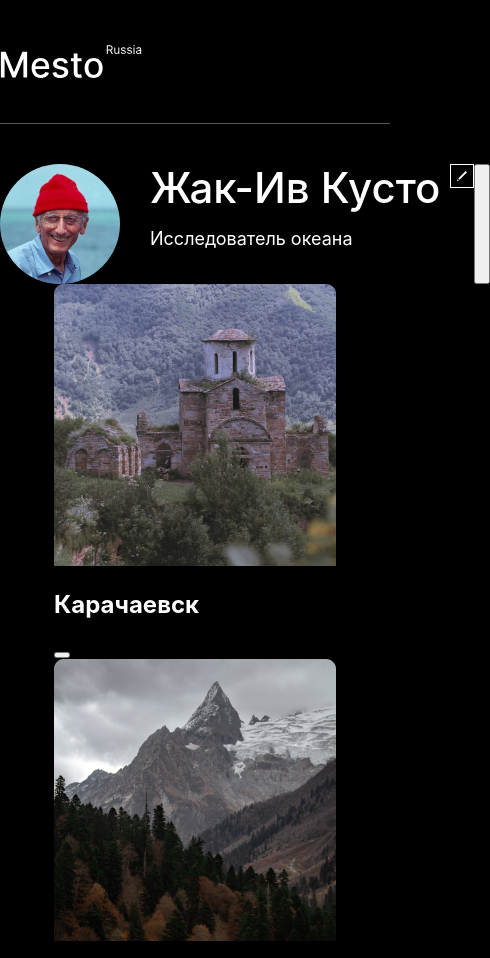
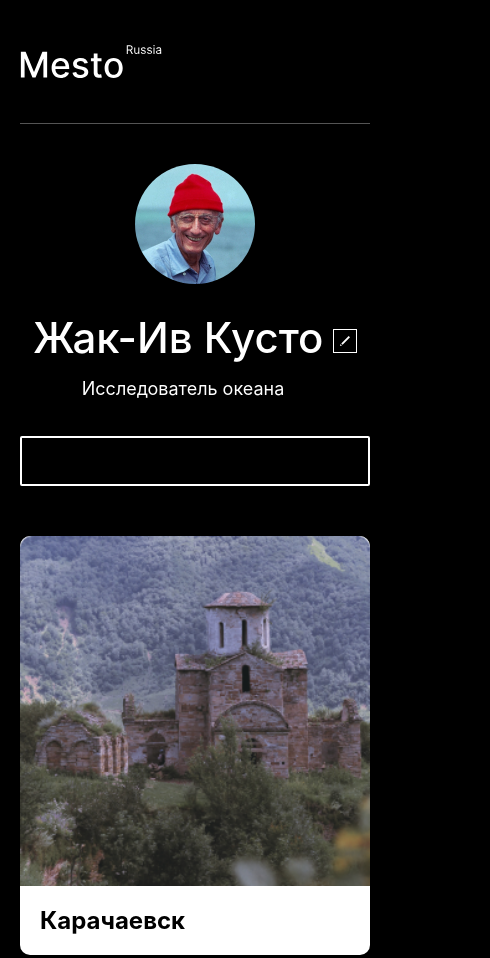
Before and after one commit to klimetzc/mesto, a plain HTML site: page index.html in a window 390 px wide. Shown: the top 958 px of the page, 490 px wide, since content can reach past the window. Drawn offline with Linux system fonts and the light colour scheme.

Commit message:
feat: add styles

```diff
--- a/blocks/element/__image/element__image.css
+++ b/blocks/element/__image/element__image.css
@@ -0,0 +1,5 @@
+.element__image {
+  width: 100%;
+  transition: .3s;
+  transform-origin: bottom;
+}
--- a/blocks/element/__like/element__like.css
+++ b/blocks/element/__like/element__like.css
@@ -0,0 +1,18 @@
+.element__like {
+  width: 22px;
+  height: 19px;
+  padding: 0;
+
+  border: 0;
+  /*color: white;*/
+  background-color: transparent;
+  cursor: pointer;
+
+  transition: all .3s;
+  margin-right: 20px;
+}
+
+.element__like:hover {
+  color: var(--hover-icon);
+  fill: var(--hover-icon);
+}
--- a/blocks/element/__title/element__title.css
+++ b/blocks/element/__title/element__title.css
@@ -0,0 +1,8 @@
+.element__title {
+  margin-left: 20px;
+  max-width: 180px;
+  white-space: nowrap;
+  overflow: hidden;
+  text-overflow: ellipsis;
+
+}
--- a/blocks/element/element.css
+++ b/blocks/element/element.css
@@ -0,0 +1,19 @@
+.element {
+  background-color: var(--white);
+  color: var(--black);
+  justify-self: center;
+  width: 100%;
+
+  overflow: hidden;
+  border-radius: 10px;
+
+  display: flex;
+  flex-wrap: wrap;
+  justify-content: space-between;
+
+  align-items: center;
+}
+
+.element:hover > .element__image {
+  transform: scale(1.1);
+}
--- a/blocks/elements/elements.css
+++ b/blocks/elements/elements.css
@@ -0,0 +1,9 @@
+.elements {
+  width: 100%;
+
+  display: grid;
+  grid-template-columns: repeat(auto-fit, minmax(282px, 1fr));
+  justify-content: space-between;
+  row-gap: 20px;
+  column-gap: 17px;
+}
--- a/blocks/page/page.css
+++ b/blocks/page/page.css
@@ -4,8 +4,9 @@
   font-family: Inter, Roboto, sans-serif;
 
   max-width: 880px;
-  box-sizing: border-box;
+  /*box-sizing: border-box;*/
   margin: 0 auto;
+  padding: 0 20px 0;
 
   display: flex;
   flex-direction: column;
--- a/blocks/profile/__add-button/profile__add-button.css
+++ b/blocks/profile/__add-button/profile__add-button.css
@@ -0,0 +1,25 @@
+.profile__add-button {
+  width: 150px;
+  height: 50px;
+  background-color: transparent;
+
+  color: white;
+  cursor: pointer;
+
+  border: 2px solid var(--white);
+  border-radius: 2px;
+
+  transition: all .3s;
+}
+
+.profile__add-button:hover {
+  color: var(--hover-icon);
+  border-color: var(--hover-icon);
+}
+
+@media screen and (max-width: 700px) {
+  .profile__add-button {
+    width: 100%;
+    margin-top: 36px;
+  }
+}
--- a/blocks/profile/__avatar/profile__avatar.css
+++ b/blocks/profile/__avatar/profile__avatar.css
@@ -3,3 +3,9 @@
 
   border-radius: 50%;
 }
+
+@media screen and (max-width: 700px) {
+  .profile__avatar {
+    justify-self: center;
+  }
+}
--- a/blocks/profile/__edit-button/profile__edit-button.css
+++ b/blocks/profile/__edit-button/profile__edit-button.css
@@ -2,6 +2,7 @@
   width: 24px;
   height: 24px;
   padding: 0;
+  margin-top: 15px;
 
   border: 0;
   color: white;
--- a/blocks/profile/__info/profile__info.css
+++ b/blocks/profile/__info/profile__info.css
@@ -1,3 +1,9 @@
 .profile__info {
   display: flex;
 }
+
+@media screen and (max-width: 700px) {
+  .profile__info {
+    justify-self: center;
+  }
+}
--- a/blocks/profile/__profession/profile__profession.css
+++ b/blocks/profile/__profession/profile__profession.css
@@ -6,3 +6,9 @@
   font-size: 18px;
   line-height: 22px;
 }
+
+@media screen and (max-width: 700px) {
+  .profile__profession {
+    text-align: center;
+  }
+}
--- a/blocks/profile/__user/profile__user.css
+++ b/blocks/profile/__user/profile__user.css
@@ -3,3 +3,12 @@
   grid-template-columns: 120px 1fr;
   gap: 30px;
 }
+
+@media screen and (max-width: 700px) {
+  .profile__user {
+    grid-template-columns: 1fr;
+    width: 100%;
+    justify-content: center;
+    align-items: center;
+  }
+}
--- a/blocks/profile/profile.css
+++ b/blocks/profile/profile.css
@@ -1,6 +1,9 @@
 .profile {
   display: flex;
   justify-content: space-between;
+  flex-wrap: wrap;
 
   width: 100%;
+
+  padding-bottom: 50px;
 }
--- a/pages/index.css
+++ b/pages/index.css
@@ -3,6 +3,8 @@
 /**/
 @import url(../blocks/root/root.css);
 @import url(../blocks/page/page.css);
+@import url(../blocks/fadeEffect/fadeEffect.css);
+@import url(../blocks/scrollbar/scrollbar.css);
 
 @import url(../blocks/header/header.css);
 @import url(../blocks/header/__logo/header__logo.css);
@@ -17,3 +19,19 @@
 @import url(../blocks/profile/__username/profile__username.css);
 @import url(../blocks/profile/__user/profile__user.css);
 @import url(../blocks/icon/icon.css);
+
+@import url(../blocks/elements/elements.css);
+@import url(../blocks/element/element.css);
+@import url(../blocks/element/__image/element__image.css);
+@import url(../blocks/element/__like/element__like.css);
+@import url(../blocks/element/__like/_active/element__like_active.css);
+@import url(../blocks/element/__title/element__title.css);
+
+@import url(../blocks/popup/popup.css);
+@import url(../blocks/popup/__close-button/popup__close__button.css);
+@import url(../blocks/popup/__name/popup__name.css);
+@import url(../blocks/popup/__overlay/popup__overlay.css);
+@import url(../blocks/popup/__profession/popup__profession.css);
+@import url(../blocks/popup/__submit/popup__submit.css);
+@import url(../blocks/popup/__window/popup__windows.css);
+@import url(../blocks/popup/__input/popup__input.css);
```
